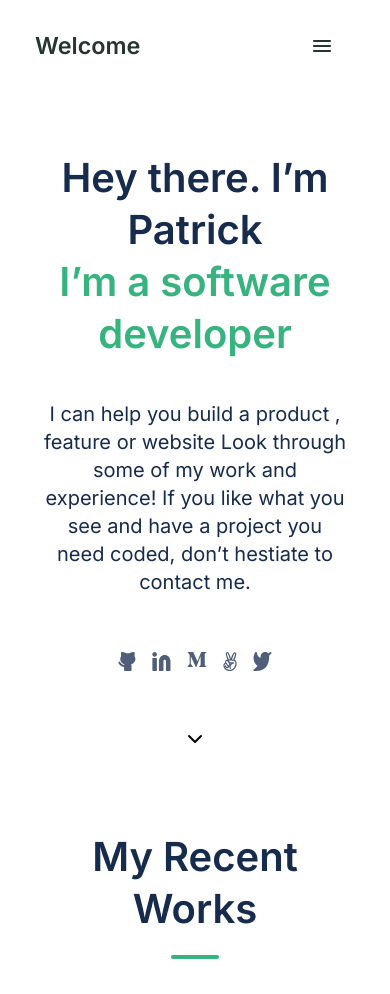
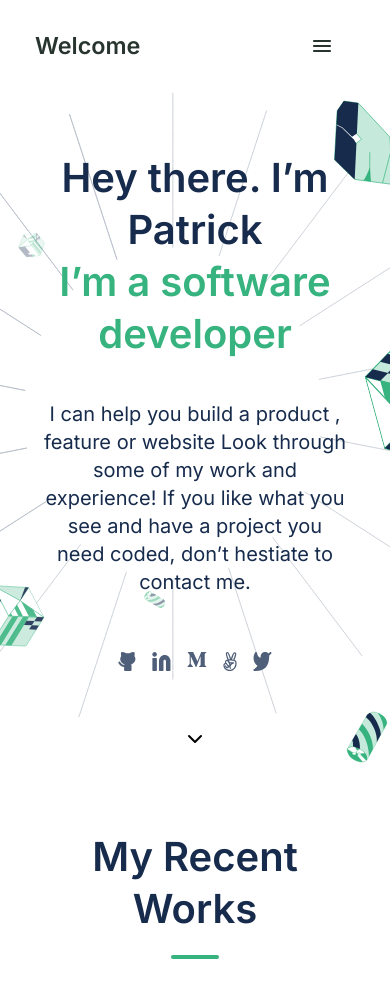
Before and after one commit to Patfarmurs/Building-a-Portfolio, a website: page index.html in a window 390 px wide. Shown: the top 994 px of the page. Drawn offline with Linux system fonts and the light colour scheme.

Commit message:
Update style.css

```diff
--- a/style.css
+++ b/style.css
@@ -166,7 +166,7 @@ button:active {
 }
 
 .headline {
-  background: #fff url(./img/header-illsutration-mobile.svg) no-repeat;
+  background: #fff url(./img/mobile-hero-image.svg) no-repeat;
   background-size: 100%;
   overflow: hidden;
 }
```
